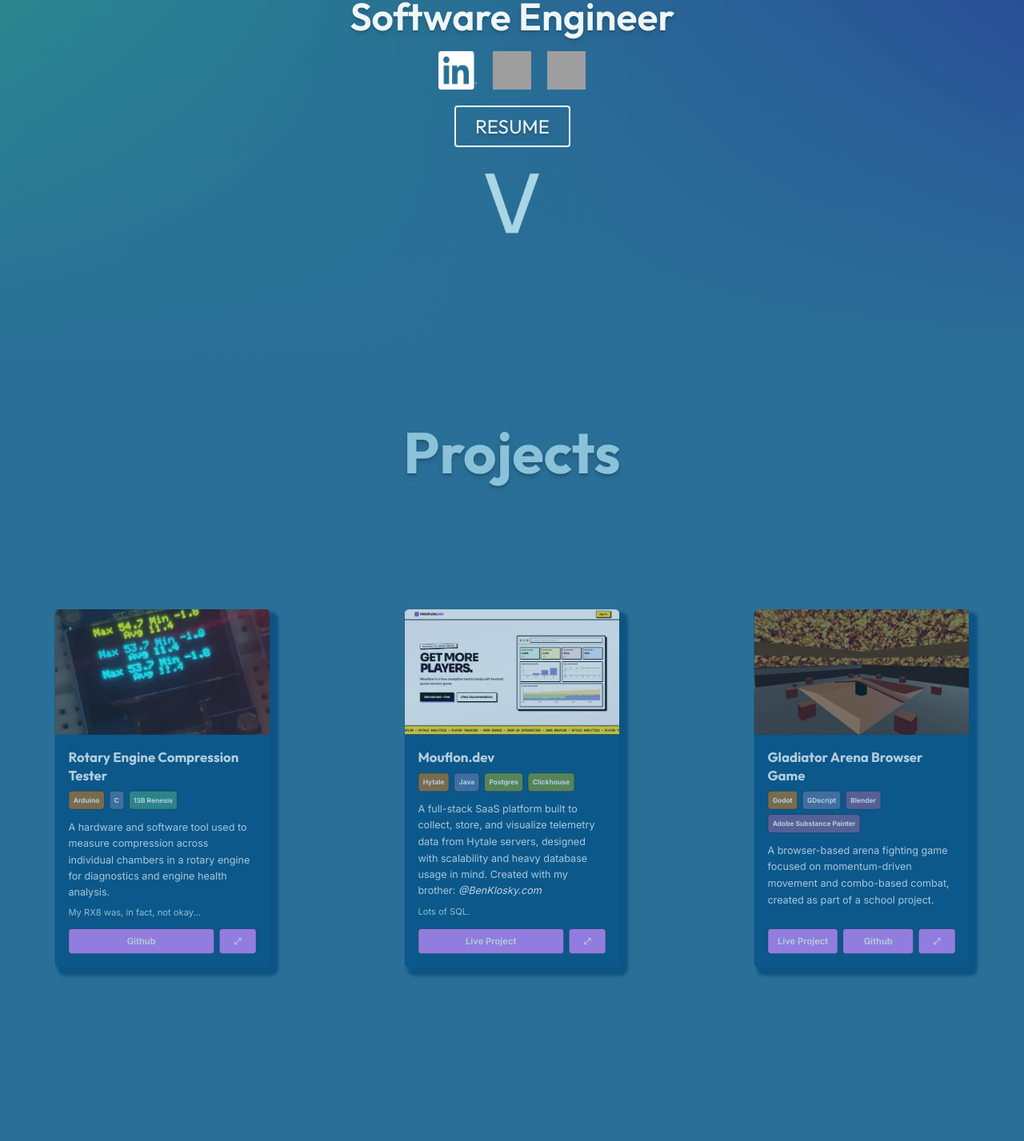
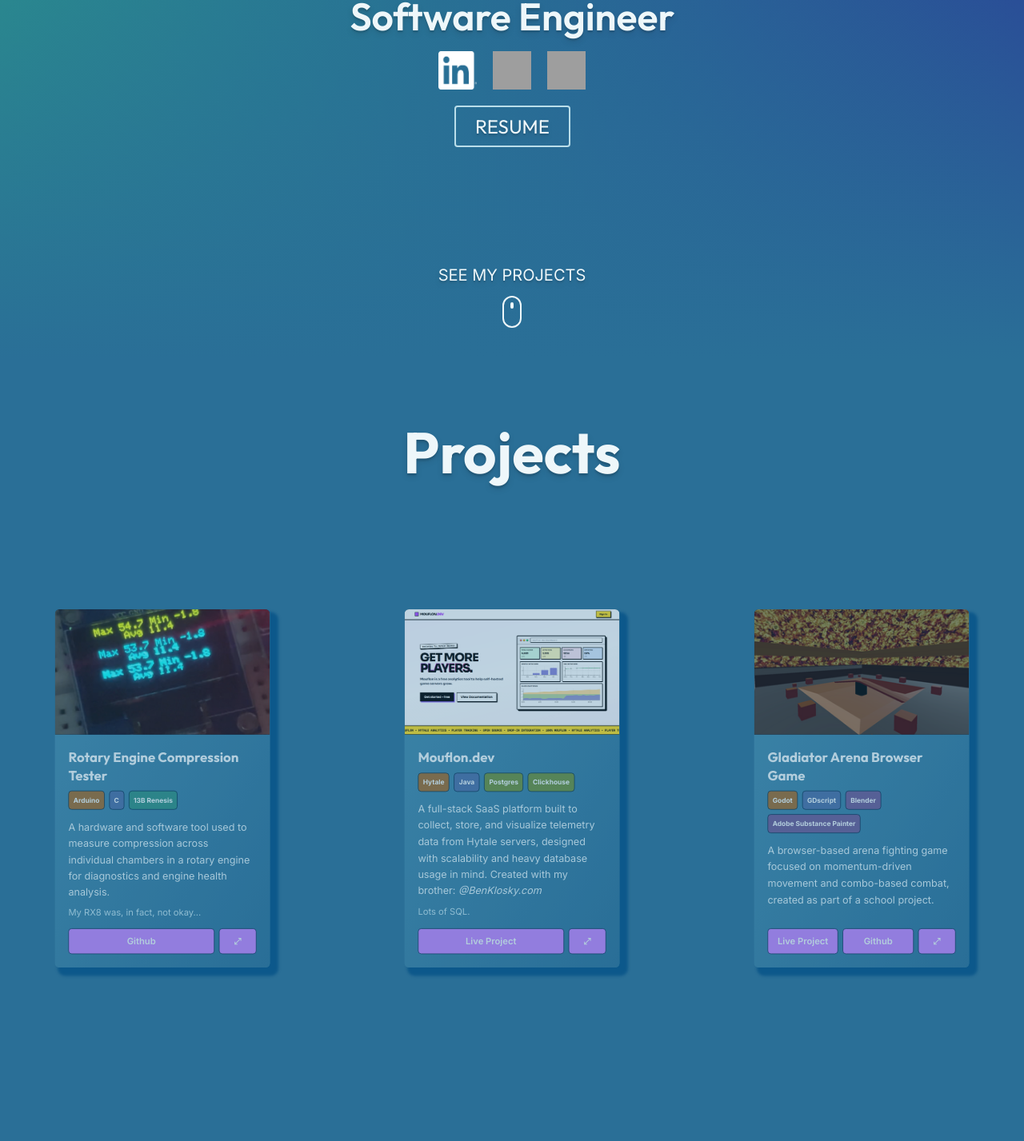
Before and after one commit to macklosky211/MacKlosky.com, a Next.js app: page / in a window 1280 px wide. Shown: the part 350-1777 px from the top of the page at 80% size. Built offline with nearby package versions, Linux system fonts and the light colour scheme; grey boxes are pictures that could not be loaded.

Commit message:
More things! Fix colors for expanded view

```diff
--- a/app/globals.css
+++ b/app/globals.css
@@ -49,60 +49,6 @@ body {
   overflow-x: hidden;
 }
 
-.large-caret {
-  position: absolute;
-  bottom: 5rem;
-  left: 50%;
-
-  display: inline-block;
-
-  width: 12rem;
-  height: 12rem;
-  cursor: pointer;
-
-  transform: translateX(-50%);
-  transform-origin: center;
-  will-change: transform;
-
-  animation: grow-in-centered 1s ease both;
-  animation-timeline: view();
-  /* animation-range: 50% 0%; */
-
-  font-family: var(--font-mono);
-
-  animation-range: 0% 50%;
-  animation-direction: reverse;
-}
-
-.large-caret::after {
-  content: 'v';
-  font-size: 12rem;
-  display: flex;
-  /* display: block; */
-  will-change: transform;
-
-  position: absolute;
-  pointer-events: none;
-  cursor: not-allowed;
-
-
-
-  top: 50%;
-  left: 50%;
-  animation: gentle-bounce 5s infinite;
-  transform: translate(-50%, -50%);
-  transform-origin: center;
-}
-
-@media (width < 40rem /* 640px */) {
-  .large-caret::after {
-    font-size: 5rem;
-  }
-  .large-caret {
-    bottom: 0.5rem;
-  }
-}
-
 .grow-in {
   animation: grow-in 1s forwards;
 }
--- a/app/page.tsx
+++ b/app/page.tsx
@@ -28,20 +28,20 @@ export default function Main() {
             ),
             project_description: (
               <>
-                <h3 className="text-primary-blue-50 underline py-5 font-bold">Goals</h3>
+                <h3 className="text-primary-white-100 underline py-5 font-bold">Goals</h3>
                 <p>
                   Rotary engines require specialized compression testing due to their unique mechanics.
                   Each rotor has three chambers that must be measured individually, which makes standard compression
                   testers a nightmare to use for this. The real goal of this project was to save money instead of
                   taking my car to a dealership to do this test for me.
                 </p>
-                <h3 className="text-primary-blue-50 underline py-5 font-bold">Technical Approach</h3>
+                <h3 className="text-primary-white-100 underline py-5 font-bold">Technical Approach</h3>
                 <p>
                   Arduino-Nano microcontroller reads pressure sensor data in real-time during engine cranking.
                   The data is then processed and filtered to identify peak compression values for each chamber.
                   The system accounts for rotary-specific timing patterns.
                 </p>
-                <h3 className="text-primary-blue-50 underline py-5 font-bold">Key Features</h3>
+                <h3 className="text-primary-white-100 underline py-5 font-bold">Key Features</h3>
                 <p>
                   Real-time pressure reading during cranking, automatic chamber isolation and peak detection,
                   comparative analysis across all chambers, and easy data presentation for ease of use.
@@ -76,14 +76,14 @@ export default function Main() {
             ),
             project_description: (
               <>
-                <h3 className="text-4xl text-primary-blue-50 underline py-5 font-bold">Goals</h3>
+                <h3 className="text-4xl text-primary-white-100 underline py-5 font-bold">Goals</h3>
                 <p>
                   Game servers generate massive streams of telemetry such as player movements, block interactions,
                   entity spawning, and custom events, which all require real-time capture, storage, and analysis
                   while maintaining server stability and performance.
                 </p>
 
-                <h3 className="text-4xl text-primary-blue-50 underline py-5 font-bold">Technical Approach</h3>
+                <h3 className="text-4xl text-primary-white-100 underline py-5 font-bold">Technical Approach</h3>
                 <p>
                   Hybrid database architecture: PostgreSQL for web based data and transactions,
                   ClickHouse for time-series analytics across millions of events. Custom Java plugin
@@ -91,7 +91,7 @@ export default function Main() {
                   case of server failures.
                 </p>
 
-                <h3 className="text-4xl text-primary-blue-50 underline py-5 font-bold">Key Features</h3>
+                <h3 className="text-4xl text-primary-white-100 underline py-5 font-bold">Key Features</h3>
                 <p>
                   Real-time dashboard with live data visualizations, materialized views for common queries,
                   an aggressive caching layer, and failure handling for when the servers are overloaded.
@@ -120,19 +120,19 @@ export default function Main() {
             ),
             project_description: (
               <>
-                <h3 className="text-4xl text-primary-blue-50 underline py-5 font-bold">Goals</h3>
+                <h3 className="text-4xl text-primary-white-100 underline py-5 font-bold">Goals</h3>
                 <p>
                   Build a responsive combat system where player movement is based on momentum,
                   with combos that reward timing and positioning. The challenge was the short amount
                   of time I had to create the project (~1 week).
                 </p>
-                <h3 className="text-4xl text-primary-blue-50 underline py-5 font-bold">Technical Approach</h3>
+                <h3 className="text-4xl text-primary-white-100 underline py-5 font-bold">Technical Approach</h3>
                 <p>
                   Godot engine with GDScript for game logic and physics calculations. Custom 3D models
                   created in Blender with materials textured in Adobe Substance Painter. Implemented a full state
                   machine for combat flow and momentum system that carries velocity between moves for fluid combos.
                 </p>
-                <h3 className="text-4xl text-primary-blue-50 underline py-5 font-bold">Key Features</h3>
+                <h3 className="text-4xl text-primary-white-100 underline py-5 font-bold">Key Features</h3>
                 <p>
                   Physics-based momentum system where attacks effect velocity, combo chains
                   with timing windows, arena-based combat, and browser deployment for easy accessibility.
@@ -162,20 +162,20 @@ export default function Main() {
             ),
             project_description: (
               <>
-                <h3 className="text-4xl text-primary-blue-50 underline py-5 font-bold">Goals</h3>
+                <h3 className="text-4xl text-primary-white-100 underline py-5 font-bold">Goals</h3>
                 <p>
                   Provide server administrators with tools to enhance player engagement and retention.
                   Each mod needed to be configurable, performant, and compatible with other mods while
                   maintaining clean integration with Hytale&apos;s core systems.
                 </p>
-                <h3 className="text-4xl text-primary-blue-50 underline py-5 font-bold">Technical Approach</h3>
+                <h3 className="text-4xl text-primary-white-100 underline py-5 font-bold">Technical Approach</h3>
                 <p>
                   Built using Hytale&apos;s modding API with Java, using event-driven architecture for
                   game hooks and server interactions. Implemented persistent data storage for player
                   progress, configurable reward systems, and privileged commands for runtime adjustments.
                   Each mod follows modular design principles for easy maintenance and updates.
                 </p>
-                <h3 className="text-4xl text-primary-blue-50 underline py-5 font-bold">Key Features</h3>
+                <h3 className="text-4xl text-primary-white-100 underline py-5 font-bold">Key Features</h3>
                 <p>
                   Daily login reward system with login-streak tracking, customizable loot box mechanics with
                   weighted drop tables, extensive configuration files for server-specific tuning, and
@@ -209,20 +209,20 @@ export default function Main() {
             ),
             project_description: (
               <>
-                <h3 className="text-4xl text-primary-blue-50 underline py-5 font-bold">Goals</h3>
+                <h3 className="text-4xl text-primary-white-100 underline py-5 font-bold">Goals</h3>
                 <p>
                   Create a polished, playable game within the 96-hour jam window while adhering to GMTK&apos;s
                   theme &quot;LOOPS&quot;. The challenge was scoping a mechanic deep enough to be interesting but simple enough to implement,
                   test, and iterate on within the deadline.
                 </p>
-                <h3 className="text-4xl text-primary-blue-50 underline py-5 font-bold">Technical Approach</h3>
+                <h3 className="text-4xl text-primary-white-100 underline py-5 font-bold">Technical Approach</h3>
                 <p>
                   Built in Godot using GDScript for rapid prototyping and iteration. Assets created in
                   Blender with quick texturing passes in Adobe Substance to maintain visual consistency
                   under time pressure. Focused on core gameplay loop first, then layered polish and feedback
                   systems as time allowed. Featuring the classic NES color palette!
                 </p>
-                <h3 className="text-4xl text-primary-blue-50 underline py-5 font-bold">Key Features</h3>
+                <h3 className="text-4xl text-primary-white-100 underline py-5 font-bold">Key Features</h3>
                 <p>
                   Core mechanic centered around the jam theme &quot;LOOPS&quot;, tight gameplay loop designed for replayability,
                   custom 3D assets, original music, and full deployment to itch.io for public play.
@@ -250,12 +250,12 @@ export default function Main() {
             ),
             project_description: (
               <>
-                <h3 className="text-4xl text-primary-blue-50 underline py-5 font-bold">Goals</h3>
+                <h3 className="text-4xl text-primary-white-100 underline py-5 font-bold">Goals</h3>
                 <p>
                   Create a responsive movement system where speed and momentum are central to gameplay,
                   while implementing P2P networking for state synchronization, and latency compensation.
                 </p>
-                <h3 className="text-4xl text-primary-blue-50 underline py-5 font-bold">Technical Approach</h3>
+                <h3 className="text-4xl text-primary-white-100 underline py-5 font-bold">Technical Approach</h3>
                 <p>
                   Built in Godot with GDScript handling both gameplay logic and networking layer.
                   Implemented custom P2P protocol for player state synchronization,
@@ -263,7 +263,7 @@ export default function Main() {
                   in Blender with focus on an iterative and modular design. Movement system uses
                   physics based velocity calculations for responsive, momentum-driven traversal.
                 </p>
-                <h3 className="text-4xl text-primary-blue-50 underline py-5 font-bold">Key Features</h3>
+                <h3 className="text-4xl text-primary-white-100 underline py-5 font-bold">Key Features</h3>
                 <p>
                   Fast-paced movement mechanics with air control and momentum preservation, peer-to-peer
                   multiplayer with automatic host migration, arena-based combat with projectile weapons.
@@ -296,19 +296,19 @@ export default function Main() {
             ),
             project_description: (
               <>
-                <h3 className="text-4xl text-primary-blue-50 underline py-5 font-bold">Goals</h3>
+                <h3 className="text-4xl text-primary-white-100 underline py-5 font-bold">Goals</h3>
                 <p>
                   Solve the problem of manual role assignment in Discord servers where multiple members
                   want access to limited roles whether for game slots, moderator positions, or event
                   participation.
                 </p>
-                <h3 className="text-4xl text-primary-blue-50 underline py-5 font-bold">Technical Approach</h3>
+                <h3 className="text-4xl text-primary-white-100 underline py-5 font-bold">Technical Approach</h3>
                 <p>
                   Built with Discord.js in Node.js. The bot monitors role changes,
                   maintains a queue system based on time since last assignment, and handles automatic
                   rotation and filling of unfulfilled roles.
                 </p>
-                <h3 className="text-4xl text-primary-blue-50 underline py-5 font-bold">Key Features</h3>
+                <h3 className="text-4xl text-primary-white-100 underline py-5 font-bold">Key Features</h3>
                 <p>
                   Time-based priority queue that tracks role history per member, with automatic role rotation and filling for unwanted roles.
                 </p>
@@ -356,9 +356,9 @@ type ProjectSectionProps = {
 
 export function ProjectSection({ children }: ProjectSectionProps) {
   return (
-    <section id="ProjectSection" className="w-full bg-primary-blue-500 text-primary-blue-200 py-20">
+    <section id="ProjectSection" className="w-full bg-primary-blue-500 text-primary-white-200 py-20">
       <div className="max-w-7xl mx-auto">
-        <h1 className="text-7xl font-bold text-center mb-16 text-primary-blue-100 text-shadow-lg">Projects</h1>
+        <h1 className="text-7xl font-bold text-center mb-16 text-primary-white-100 text-shadow-lg">Projects</h1>
         <div className="w-full grid grid-cols-1 md:grid-cols-2 lg:grid-cols-3 gap-8 justify-items-center">
           {children}
         </div>
--- a/app/src/ProjectPreviewCard.tsx
+++ b/app/src/ProjectPreviewCard.tsx
@@ -45,7 +45,7 @@ export function ProjectPreviewCard(props: ProjectPreviewCardProps) {
                 <div className={`duration-600 transition-all h-full w-full ${isExpanded ? "scale-0 pointer-events-none" : "scale-100"}`}>
                     {PreviewCard(props)}
                 </div>
-                <div onLoad={() => { setTimeout(() => setIsLoaded(true), 1500) }} className={` ${isLoaded ? "" : "invisible hidden"} fixed origin-center inset-0 w-screen mx-auto h-screen z-10 transition-all ${isExpanded ? "scale-100" : "scale-0 pointer-events-none"} duration-600`}>
+                <div onLoad={() => { setTimeout(() => setIsLoaded(true), 250) }} className={` ${isLoaded ? "" : "invisible hidden"} fixed origin-center inset-0 w-screen mx-auto h-screen z-10 transition-all ${isExpanded ? "scale-100 duration-1050" : "scale-0 pointer-events-none duration-600"} `}>
                     {ExpandedCard(props)}
                 </div>
             </div>
@@ -57,10 +57,11 @@ export function ProjectPreviewCard(props: ProjectPreviewCardProps) {
 
         return (
             <div className={`
-                bg-primary-blue-600 w-full max-w-sm max-sm:max-w-xs min-h-96 h-full overflow-hidden
-                card-border rounded-lg mx-auto
-                shadow-[10px_10px_5px_5px] shadow-primary-blue-700
-                hover:shadow-[5px_5px_5px_5px] hover:scale-115
+                from-primary-blue-300 to-primary-blue-500 bg-linear-to-br
+                w-full max-w-sm max-sm:max-w-xs
+                min-h-96 h-full overflow-hidden card-border rounded-lg mx-auto
+                shadow-[10px_10px_5px_5px] shadow-primary-blue-600
+                hover:scale-110
                 hover:ring-2 hover:ring-primary-purple-500
                 scroll-dramatic-grow-in  duration-300 transition-all
                 flex flex-col flex-wrap cursor-pointer
@@ -154,7 +155,8 @@ export function ProjectPreviewCard(props: ProjectPreviewCardProps) {
             <>
                 {/* Background elements */}
                 {/* <div className="fixed inset-0 transition-all duration-300 delay-600 bg-primary-blue-600 pointer-events-none"></div> */}
-                <div className={`fixed inset-0 transition-all duration-200 bg-linear-to-b from-primary-blue-300 to-primary-blue-500 pointer-events-none`}></div>
+                <div className={`fixed inset-0 transition-all duration-200 bg-linear-to-l from-[#D53AED] to-[#3A52ED] pointer-events-none`}></div>
+                <div className={`fixed inset-0 transition-all duration-200 bg-linear-to-b from-transparent to-primary-purple-700 pointer-events-none`}></div>
 
                 {/* Foreground Elements - This contains everything and is scrollable */}
                 <div className="fixed inset-0 overflow-y-auto overflow-x-clip z-10">
@@ -167,8 +169,8 @@ export function ProjectPreviewCard(props: ProjectPreviewCardProps) {
                         className="fixed left-5 top-2 z-20
                                 flex items-center justify-center
                                 w-12 h-12 rounded-xl
-                                bg-primary-blue-100 border-2 border-white
-                                text-white font-bold text-xl
+                                border-2 border-primary-white-100
+                                text-primary-white-100 font-bold text-xl
                                 shadow-lg hover:shadow-xl
                                 transition-all duration-300 ease-out
                                 hover:brightness-110 hover:scale-105 hover:-translate-x-0.5
@@ -195,10 +197,10 @@ export function ProjectPreviewCard(props: ProjectPreviewCardProps) {
                         <div className="flex flex-row items-start gap-4 max-sm:flex-col">
                             {/* Left Half - Title and Summary */}
                             <div className="w-1/2 flex flex-col max-sm:w-full max-sm:contents">
-                                <h1 className="w-full text-4xl max-sm:text-xl text-center underline font-bold text-primary-blue-50 max-sm:order-1">
+                                <h1 className="w-full text-4xl max-sm:text-xl text-center underline font-bold text-primary-white-100 max-sm:order-1">
                                     {props.project_name}
                                 </h1>
-                                <div className="w-full min-h-32 p-4 text-xl max-sm:order-5 text-primary-blue-100">
+                                <div className="w-full min-h-32 p-4 text-xl max-sm:order-5 text-primary-white-100">
                                     {props.expanded_content.subtitle_description}
                                 </div>
                             </div>
@@ -236,7 +238,7 @@ export function ProjectPreviewCard(props: ProjectPreviewCardProps) {
                                                 >
                                                     <p
                                                         className="text-base font-bold"
-                                                        style={{ color: tech.txt_color || 'var(--primary-blue-100)' }}
+                                                        style={{ color: tech.txt_color || 'var(--primary-white-100)' }}
                                                     >
                                                         {tech.name}
                                                     </p>
@@ -259,7 +261,7 @@ export function ProjectPreviewCard(props: ProjectPreviewCardProps) {
                         </div>
 
                         {/* Description Box - Full Width */}
-                        <div className="w-full min-h-96 p-6 pb-20 text-primary-blue-100 text-xl">
+                        <div className="w-full min-h-96 p-6 pb-20 text-primary-white-100 text-xl">
                             {props.expanded_content.project_description || "Project description goes here..."}
                         </div>
                     </div>
@@ -277,7 +279,7 @@ interface PreviewCardLinkProps {
 
 export function PreviewCardLink(props: PreviewCardLinkProps) {
     return (
-        <a className="text-white italic hover:underline" href={props.href} target={props.target}
+        <a className="text-primary-white-200 italic hover:underline" href={props.href} target={props.target}
         onClick={(e) => {
             e.stopPropagation();
             posthog.capture('preview_card_link_clicked', {url: props.href});
--- a/app/src/TitleCard.tsx
+++ b/app/src/TitleCard.tsx
@@ -50,7 +50,7 @@ export function TitleCard() {
                         &nbsp;Klosky
                     </h1>
                     <h2 className="flex justify-center text-center text-5xl max-sm:text-3xl my-5 font-semibold">Software Engineer</h2>
-                    <h2 className="flex justify-center text-center text-5xl max-sm:text-sm max-sm:space-x-1 space-x-5 flex-row justify-center text-primary-blue-50">
+                    <h2 className="flex justify-center text-center text-5xl max-sm:text-sm max-sm:space-x-1 space-x-5 flex-row text-primary-blue-50">
                         <a target="_blank" href="https://www.linkedin.com/in/samuelklosky/" className="hover:text-primary-purple-400 duration-300 group flex items-center space-x-2"
                             onClick={() => posthog.capture('social_link_clicked', { platform: 'linkedin', url: 'https://www.linkedin.com/in/samuelklosky/' })}
                             >
@@ -150,17 +150,25 @@ export function TitleCard() {
                             href="/pdfs/Samuel_Klosky_Resume.pdf" target="_self"
                             onClick={() => posthog.capture('resume_downloaded')}
                             className="inline-block transition-all duration-300 hover:text-primary-purple-400
-                                px-6 py-2 border-2 border-primary-white-100 hover:border-primary-purple-400
+                                px-6 py-2 border-2 border-primary-white-400 hover:border-primary-purple-400
                                 hover:scale-105 rounded-sm active:scale-95"
                         >
                             RESUME
                         </a>
                     </h2>
                 </div>
-                <button type="button" className="large-caret font-[--font-mono] text-primary-blue-50 hover:text-primary-purple-400 hover:scale-105 duration-300 transition-transform" onClick={() => {
-                    posthog.capture('scroll_to_projects_clicked');
-                    document.getElementById("ProjectSection")?.scrollIntoView({ behavior: "smooth" });
-                }}><span className="hidden">Mobile Visibility Fix</span></button>
+                <div
+                    className="absolute bottom-10 flex flex-col items-center gap-3 duration-300 hover:text-primary-purple-400 hover:cursor-pointer hover:scale-105 group"
+                    onClick={() => {
+                        posthog.capture('scroll_to_projects_clicked');
+                        document.getElementById("ProjectSection")?.scrollIntoView({ behavior: "smooth" });
+                    }}
+                    >
+                    <span className="text-xl uppercase">See my projects</span>
+                    <div className="w-6 h-10 rounded-full border-2 border-primary-white-100 group-hover:border-primary-purple-400 flex justify-center pt-2 transition-colors duration-300">
+                        <div className="w-1 h-2 rounded-full bg-primary-white-100 group-hover:bg-primary-purple-400 animate-bounce transition-colors duration-300" />
+                    </div>
+                </div>
 
             </section>
         </>
```
